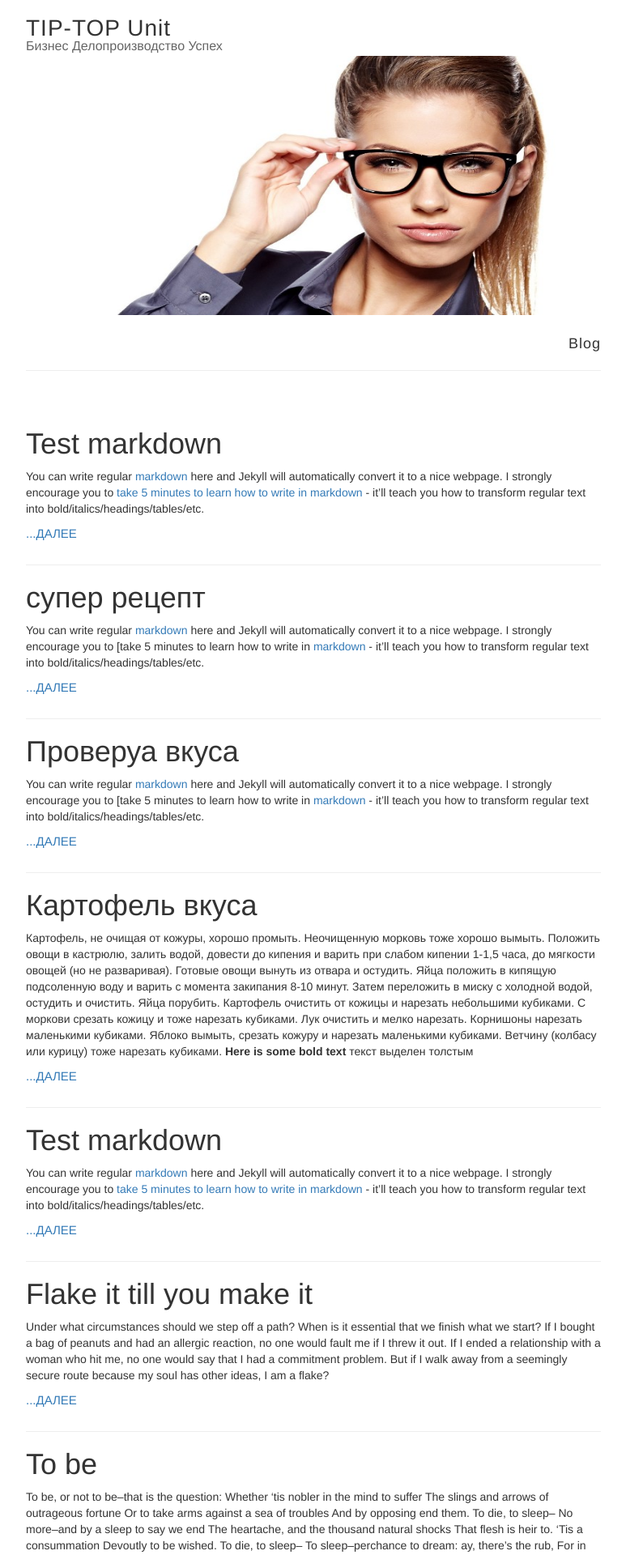
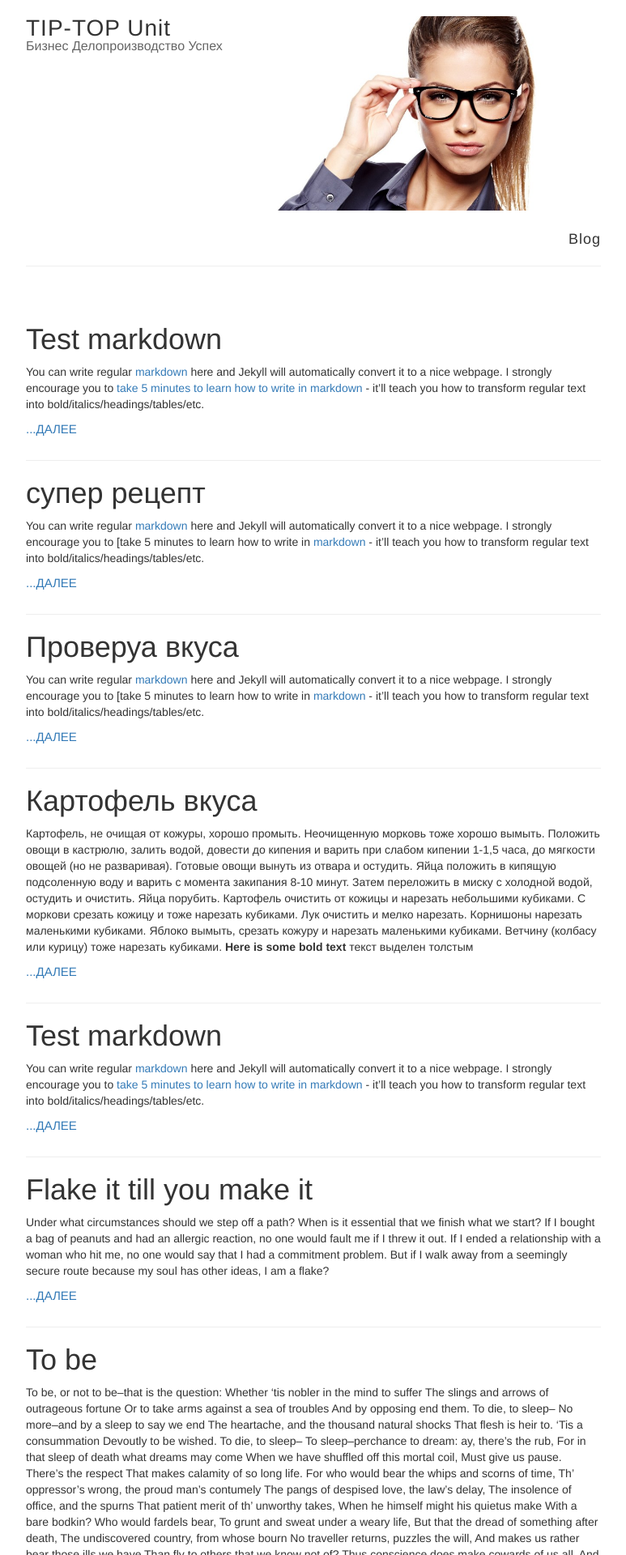
Before and after one commit to tiptopunit/morsel, a Jekyll site: the page built from index.html, in a window 1280 px wide. Shown: the top 1920 px of the page at 81% size, without its empty margins (253-1026 px from the left). Built offline with Jekyll 4.4.1, drawn with Linux system fonts in a browser that asks for light colours.

Commit message:
Update default.html

```diff
--- a/_layouts/default.html
+++ b/_layouts/default.html
@@ -27,7 +27,7 @@
             <p class="site-description">{{ site.description }}</p>
           </div>
       <!--    <a href="{{ site.baseurl }}/" class="site-avatar" src="{{ site.znak }}" /></a> -->
-          <img src="http://tiptopunit.github.io/morsel/img/kpl8.jpg" style="height: 320px; width: 100%; display: block;" data-src="{{ site.baseurl }}/js/holder.js/100px320/thumb">
+          <img src="http://tiptopunit.github.io/morsel/img/kpl8.jpg" style="height: 60%; width: 60%; display: block;" data-src="{{ site.baseurl }}/js/holder.js/100px320/thumb">
 
           <nav>
             <a href="{{ site.baseurl }}/index.html">Blog</a>
```
